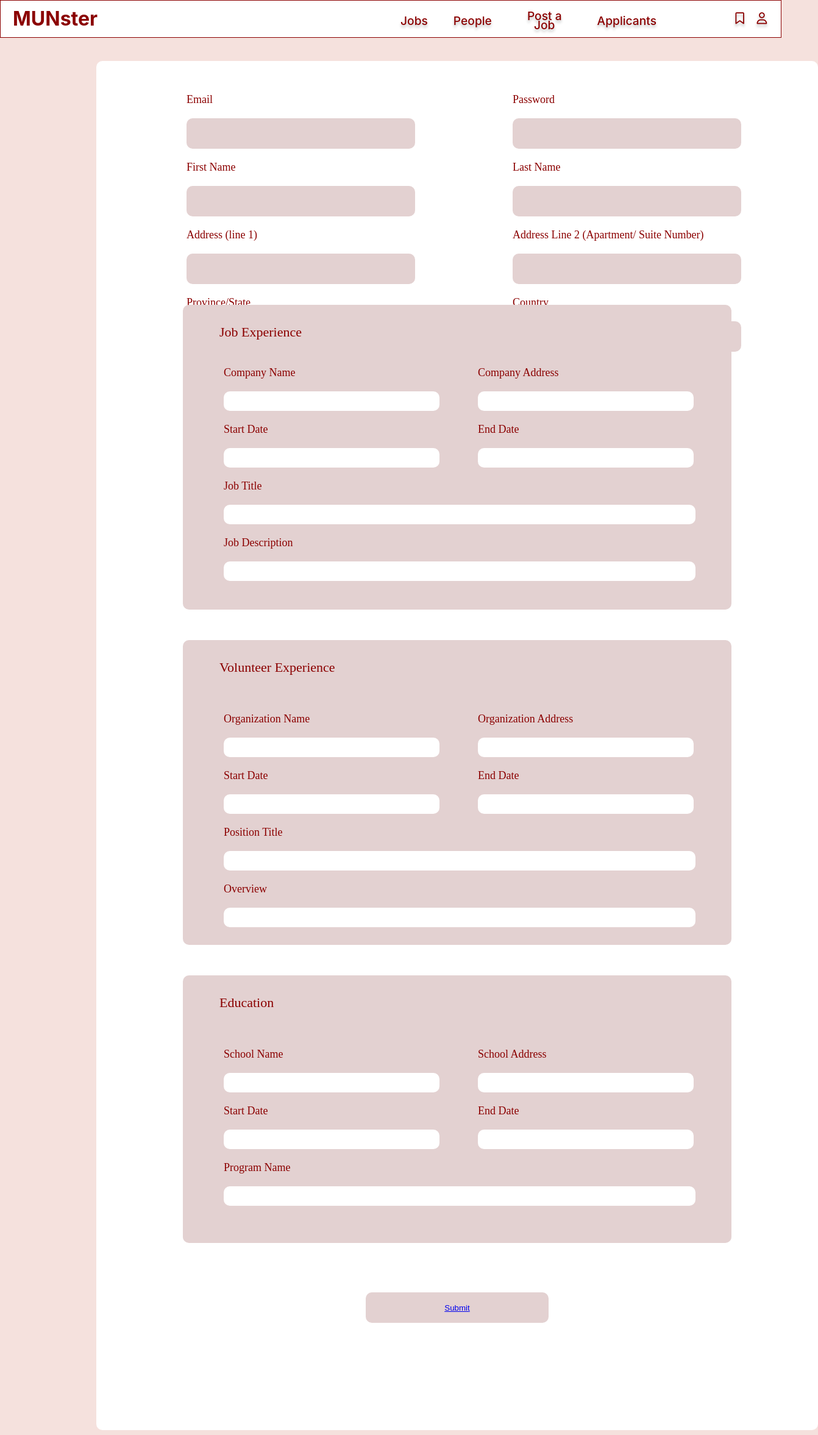
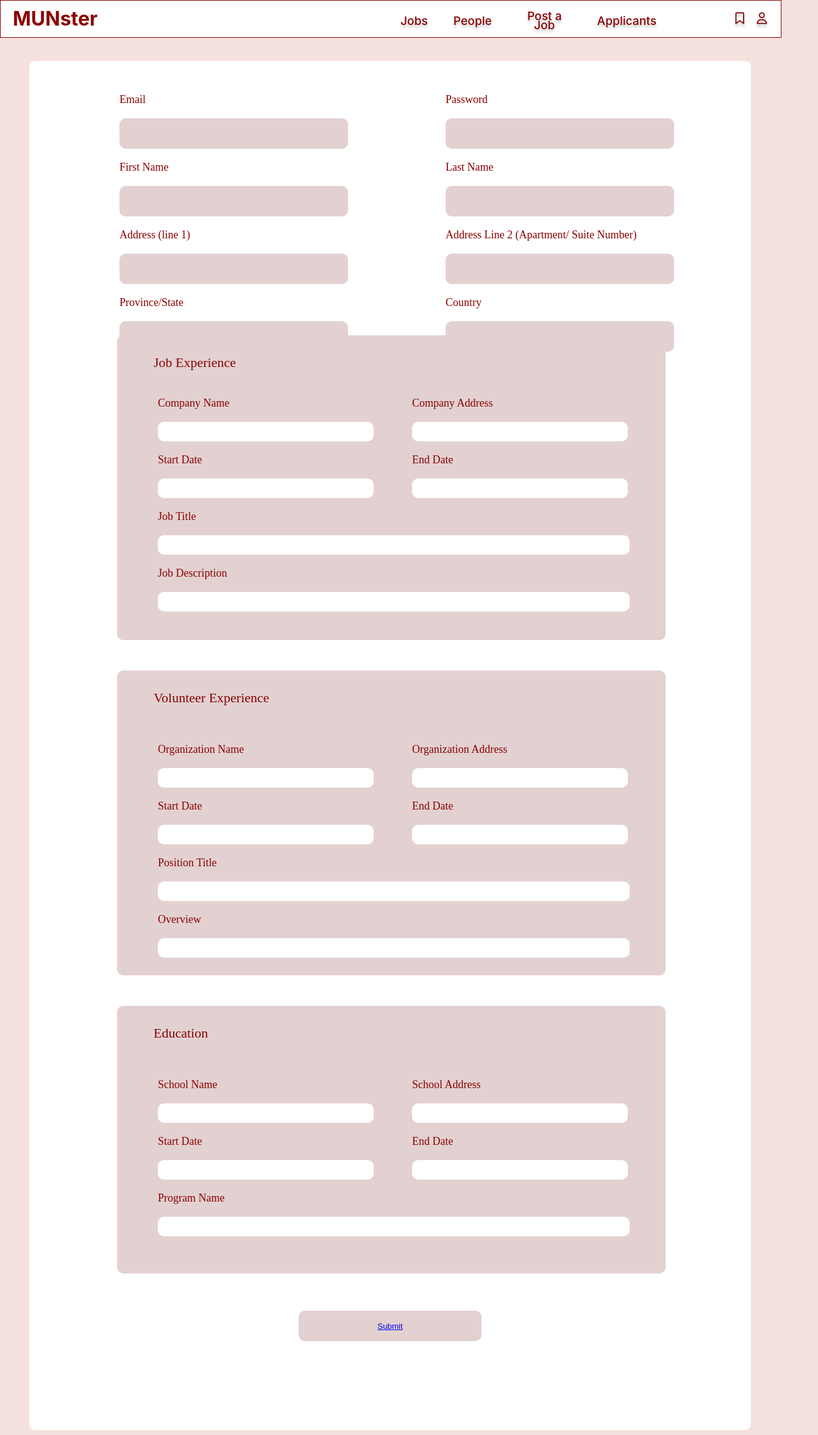
Before and after one commit to Kyle-Shal/MUNster-GUI, a React (Create React App) app in the folder munster/: page /MUNster/createProfile in a window 1280 px wide. Shown: the whole page at 61% size, 1342 px wide, since content can reach past the window. Built offline with nearby package versions, Linux system fonts and the light colour scheme.

Commit message:
Modify ProfileCreation.css

```diff
--- a/munster/src/components/ProfileCreation.css
+++ b/munster/src/components/ProfileCreation.css
@@ -18,7 +18,7 @@
     background-color: #ffff;
     width:90%;
     padding: 20px;
-    margin-left: 150px;
+    margin-left: 40px;
     margin-right:auto;
     margin-top: 100px;
     height: 2200px;
@@ -76,8 +76,8 @@
     width: 900px;
     height: 500px;
     margin: auto;
-    top: 500px;
-    left: 300px;
+    top: 550px;
+    left: 192px;
     border-radius:  10px;
 }
 
@@ -87,8 +87,8 @@
     width: 900px;
     height: 500px;
     margin: auto;
-    top: 1050px;
-    left: 300px;
+    top: 1100px;
+    left: 192px;
     border-radius:  10px;
 }
 
@@ -97,8 +97,8 @@
     background-color: #e3d1d1;
     width: 900px;
     margin: auto;
-    top: 1600px;
-    left: 300px;
+    top: 1650px;
+    left: 192px;
     border-radius:  10px;
 }
 
@@ -107,8 +107,8 @@
     background-color: #e3d1d1;
     border-radius: 10px;
     border:none;
-    top: 2120px;
-    left: 600px;
+    top: 2150px;
+    left: 490px;
     width: 300px;
     height: 50px;
 }
```
